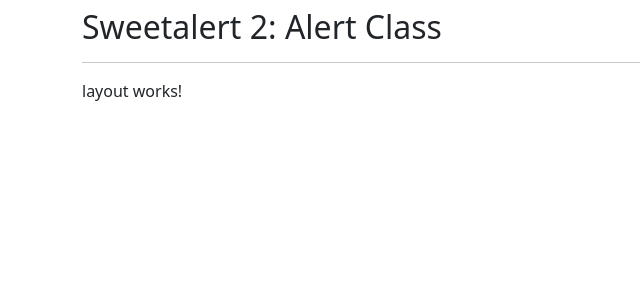
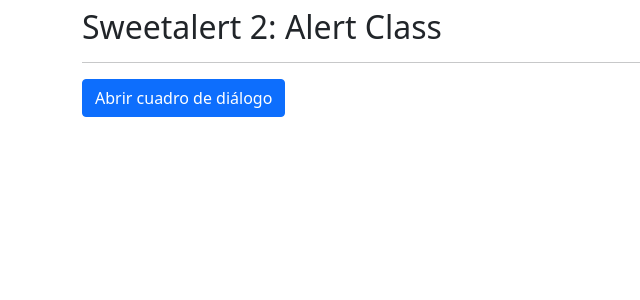
Before and after one commit to cristiancajiaos/angular-alert-class, an Angular app: page / in a window 1280 px wide. Shown: the top 300 px of the page, without its empty margins (0-640 px from the left). Built offline with nearby package versions, Linux system fonts and the light colour scheme.

Commit message:
Instalado paquete Sweetalert2

```diff
--- a/angular.json
+++ b/angular.json
@@ -29,6 +29,7 @@
             "styles": [
               "./node_modules/bootstrap/dist/css/bootstrap.min.css",
               "./node_modules/@fortawesome/fontawesome-free/css/all.css",
+              "./node_modules/sweetalert2/dist/sweetalert2.min.css",
               "src/styles.scss"
             ],
             "scripts": []
--- a/package.json
+++ b/package.json
@@ -22,6 +22,7 @@
     "@fortawesome/fontawesome-free": "^5.15.4",
     "bootstrap": "^5.1.3",
     "rxjs": "~6.4.0",
+    "sweetalert2": "^10.0.2",
     "tslib": "^1.9.0",
     "zone.js": "~0.9.1"
   },
--- a/src/app/layout/layout.component.html
+++ b/src/app/layout/layout.component.html
@@ -1 +1,3 @@
-<p>layout works!</p>
+<button class="btn btn-primary" (click)="openDialog()">
+  Abrir cuadro de diálogo
+</button>
--- a/src/app/layout/layout.component.ts
+++ b/src/app/layout/layout.component.ts
@@ -1,4 +1,5 @@
 import { Component, OnInit } from '@angular/core';
+import Swal from 'sweetalert2';
 
 @Component({
   selector: 'app-layout',
@@ -12,4 +13,9 @@
   ngOnInit() {
   }
 
+  openDialog(): void {
+    Swal.fire('Hola, mundo!', 'Hello!')
+      .then((resolve) => { console.log(resolve); })
+      .catch((reject) => { console.log(reject); })
+  }
 }
```
Also changed, not shown: 1 other file (tests, documents, lock files or other folders).
